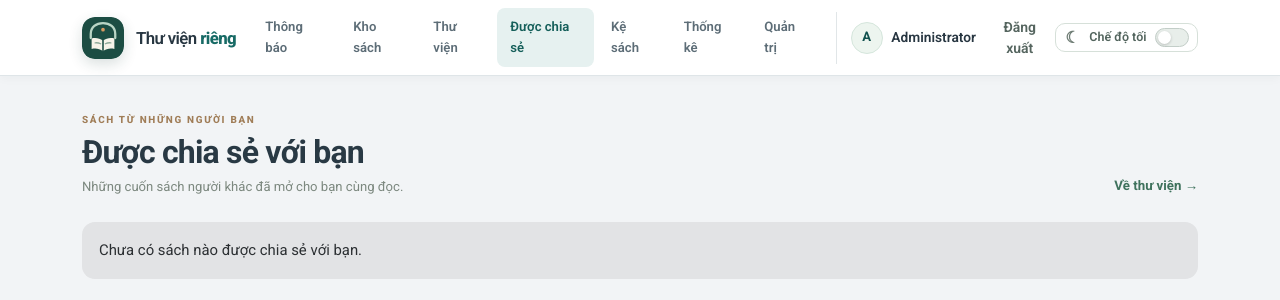
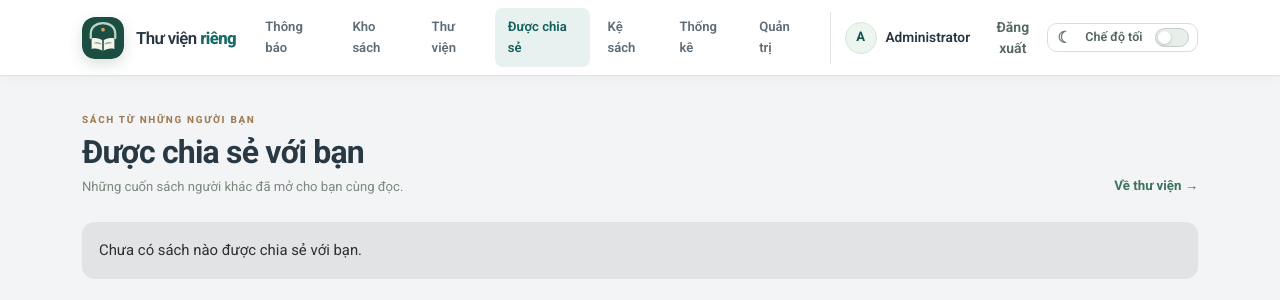
Before and after one commit to thanhcan1105/private_library_laravel, a Laravel app: page /shared in a window 1280 px wide. Shown: the top 300 px of the page. Run offline with Laravel 12, Linux system fonts and the light colour scheme; a user stored in the database is signed in; data comes from the database, SQL or seed files in the repository; data that the repository does not hold is empty; style sheets or scripts are compiled from the project's sources; parts of the project's set-up code (start-up, migrations or seed data) failed here and were passed over.

Commit message:
Increase theme control spacing

```diff
--- a/public/css/library.css
+++ b/public/css/library.css
@@ -2280,7 +2280,7 @@ html[data-theme="dark"] body:is(.user-body, .admin-body) :is(.border, .border-to
 html[data-theme="dark"] body:is(.user-body, .admin-body) .app-confirm-modal .modal-content { border-color: #354540; }
 html[data-theme="dark"] body:is(.user-body, .admin-body) .theme-toggle-btn { border-color: #52645b; color: #d8e5de; }
 html[data-theme="dark"] body.user-body .theme-toggle-btn:hover { background: #263d37; color: #fff; }
-.theme-toggle-btn { display: inline-flex; align-items: center; gap: .5rem; white-space: nowrap; }
+.theme-toggle-btn { display: inline-flex; align-items: center; gap: .75rem; white-space: nowrap; }
 .theme-toggle-icon { display: inline-grid; width: 1.1rem; place-items: center; color: #6f7d75; font-size: 1rem; line-height: 1; }
 .theme-toggle-label { font-size: .78rem; font-weight: 600; }
 .theme-toggle-track { position: relative; display: inline-flex; width: 2.15rem; height: 1.2rem; flex: 0 0 auto; align-items: center; padding: .13rem; border: 1px solid #c3cec8; border-radius: 999px; background: #e8eeea; transition: background-color .18s ease, border-color .18s ease; }
```
